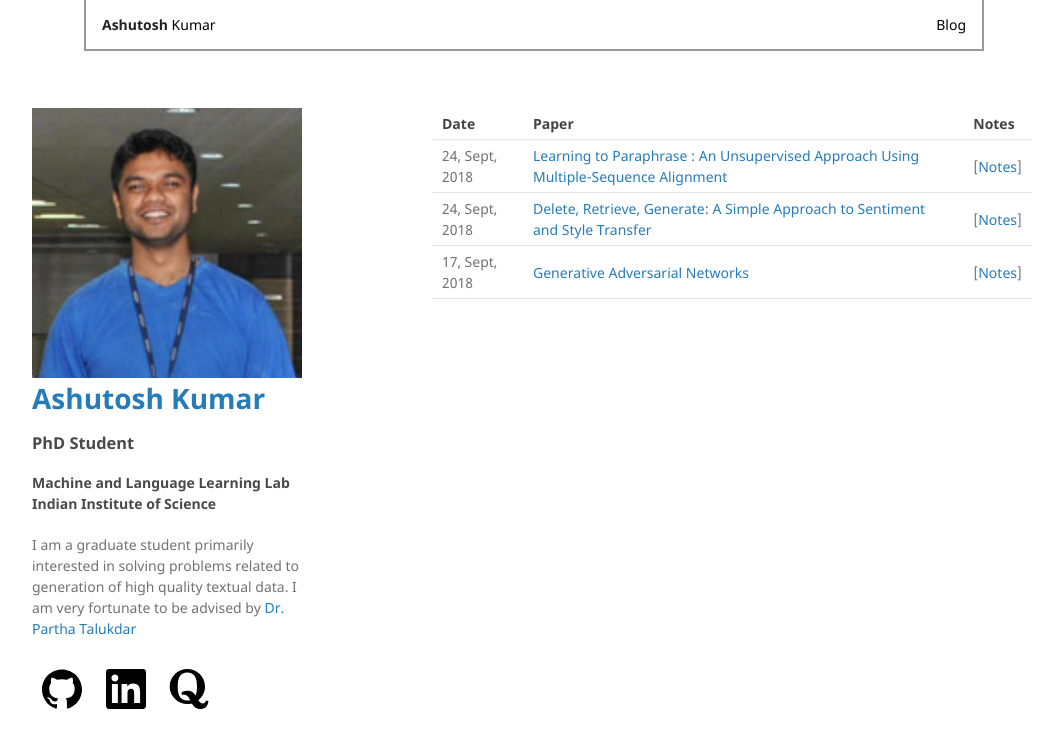
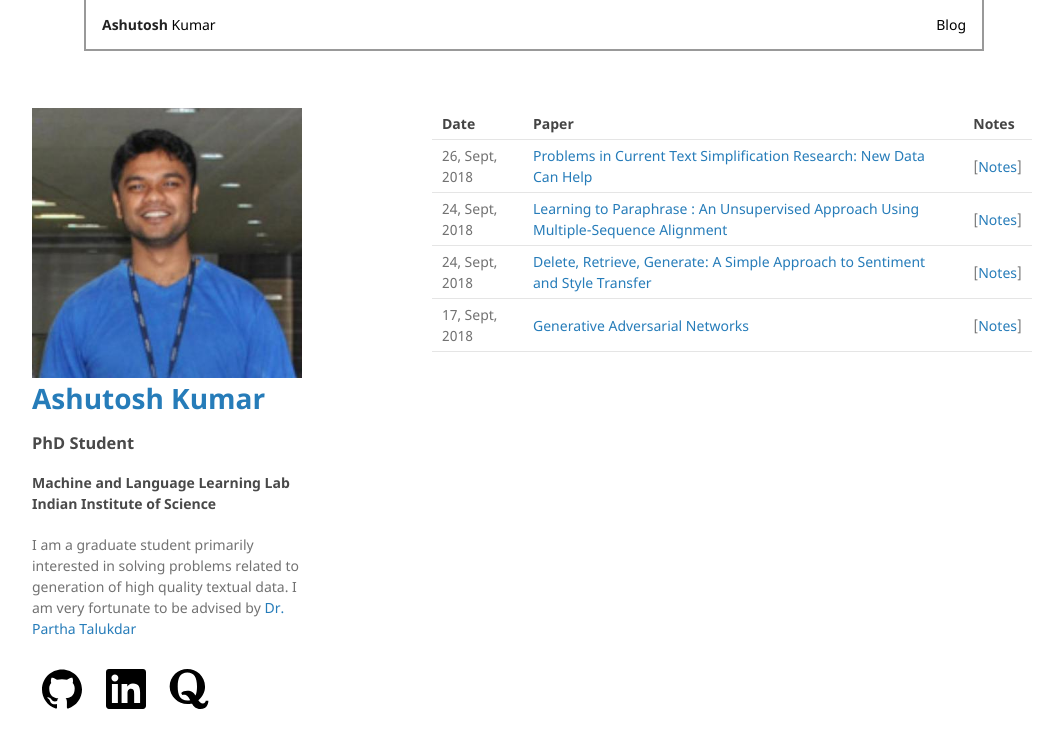
Before and after one commit to ashutoshml/ashutoshml.github.io, a Jekyll site: the page built from blog.md, in a window 1280 px wide. Shown: the top 748 px of the page, without its empty margins (108-1171 px from the left). Built offline with Jekyll 4.4.1, drawn with Linux system fonts in a browser that asks for light colours.

Commit message:
Update posts, Add categories

```diff
--- /dev/null
+++ b/_posts/2018-09-26-Problems-current-text-simplification.md
@@ -0,0 +1,9 @@
+---
+layout: post
+author: Ashutosh Kumar
+title: 'Problems in Current Text Simplification Research: New Data Can Help'
+link: 'https://cocoxu.github.io/publications/tacl2015-text-simplification-opinion.pdf'
+datel: 26, Sept, 2018
+categories: simplification, dataset
+tags: simplification dataset
+---
```
Also changed, not shown: _posts/2018-09-11-Introduction-to-GAN.md (+2 -1 lines), _posts/2018-09-24-Delete-Retrieve-Generate.md (+2 -1 lines), _posts/2018-09-24-Learning-to-paraphrase-non-parallel.md (+1 -0 lines), blog.md (+9 -11 lines).
